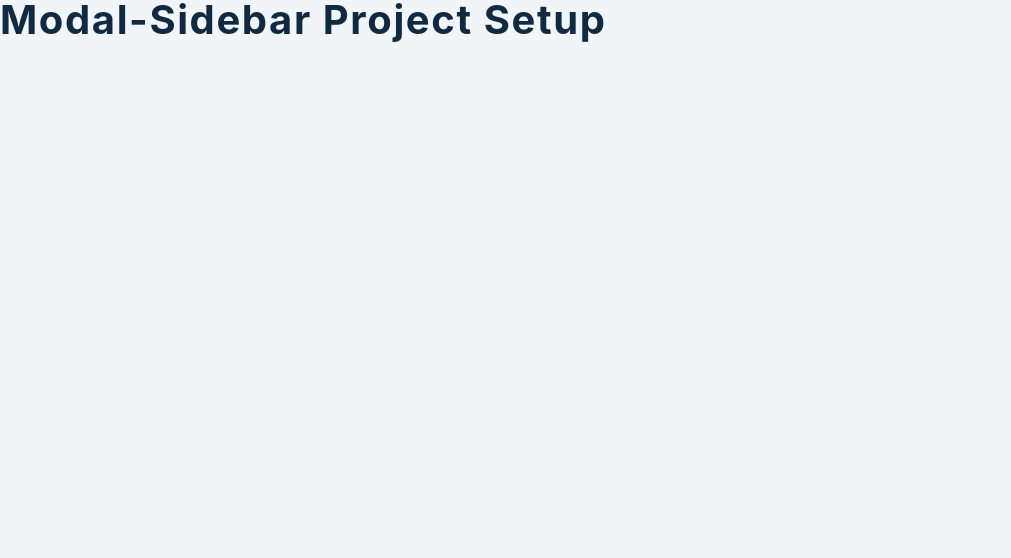
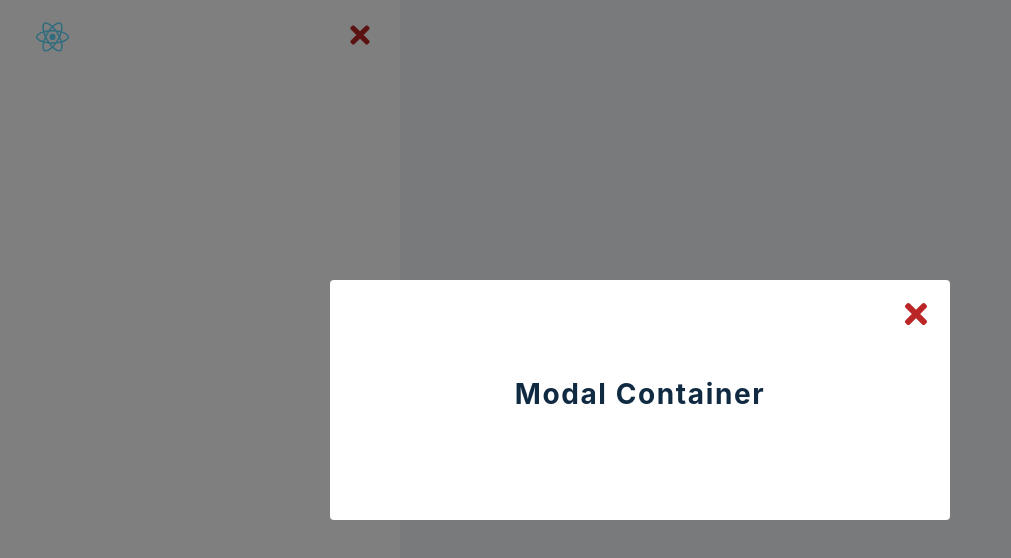
Before and after one commit to anamarijakukulj/practiceJS, a React (Create React App) app in the folder LearnReact/sidebar-modal/: page / in a window 1280 px wide. Shown: the top 558 px of the page, without its empty margins (0-1011 px from the left). Built offline with nearby package versions, Linux system fonts and the light colour scheme.

Commit message:
Add sidebar, modal and home

```diff
--- a/LearnReact/sidebar-modal/src/App.js
+++ b/LearnReact/sidebar-modal/src/App.js
@@ -1,13 +1,15 @@
-import React from 'react'
-import Modal from './Modal'
-import Sidebar from './Sidebar'
-import Home from './Home'
+import React from "react";
+import Modal from "./Modal";
+import Sidebar from "./Sidebar";
+import Home from "./Home";
 function App() {
   return (
     <>
-      <h2>modal-sidebar project setup</h2>
+      <Home />
+      <Modal />
+      <Sidebar />
     </>
-  )
+  );
 }
 
-export default App
+export default App;
```
